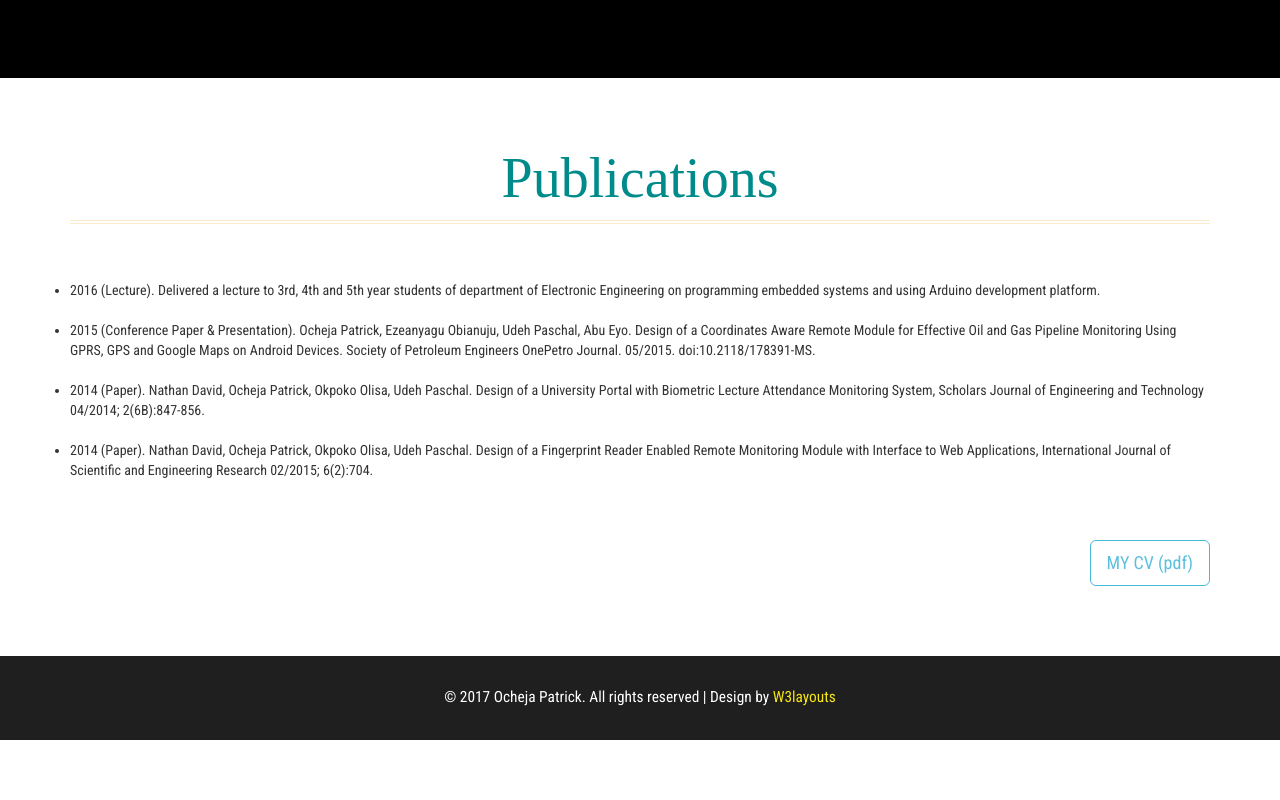
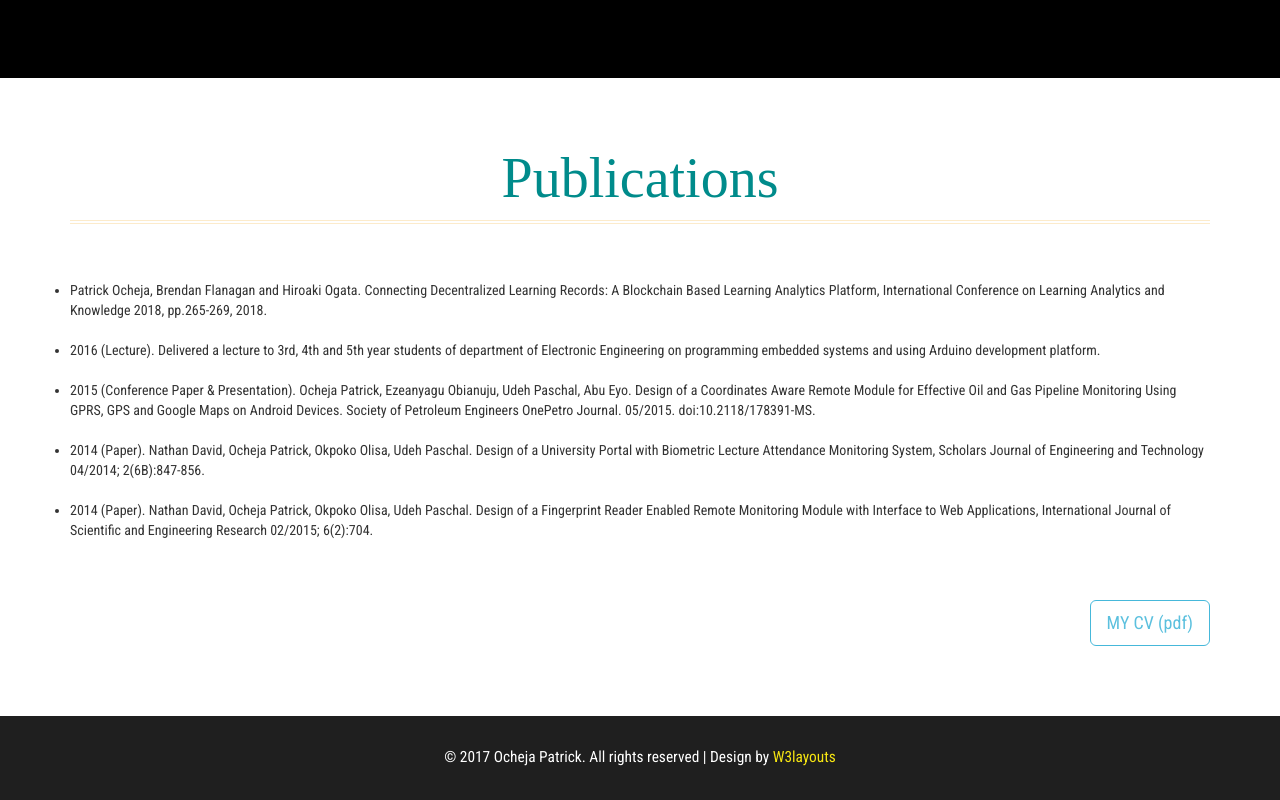
Before and after one commit to ocheja/patrickocheja.com, an Angular app: page / in a window 1280 px wide. Shown: the part 4721-5521 px from the top of the page. Before the commit the page ends 5461 px from the top, so only its background shows below. Built offline with nearby package versions, Linux system fonts and the light colour scheme; a web font is replaced by a local one.

Commit message:
Update publications

```diff
--- a/src/app/app.component.html
+++ b/src/app/app.component.html
@@ -416,6 +416,11 @@
 			<h3 class="title wow zoomInLeft animated" data-wow-delay=".5s">Publications</h3>
 			<div class="sap_tabs">
 				<ul>
+          <li>
+            Patrick Ocheja, Brendan Flanagan and Hiroaki Ogata. Connecting Decentralized Learning Records:
+            A Blockchain Based Learning Analytics Platform, International Conference on Learning Analytics
+            and Knowledge 2018, pp.265-269, 2018.
+          </li><br/>
 					<li>2016 (Lecture). Delivered a lecture to 3rd, 4th and 5th year students of department of Electronic Engineering on programming
 						embedded systems and using Arduino development platform.</li><br/>
 					<li>2015 (Conference Paper & Presentation). Ocheja Patrick, Ezeanyagu Obianuju, Udeh Paschal, Abu Eyo. Design of a Coordinates
```
